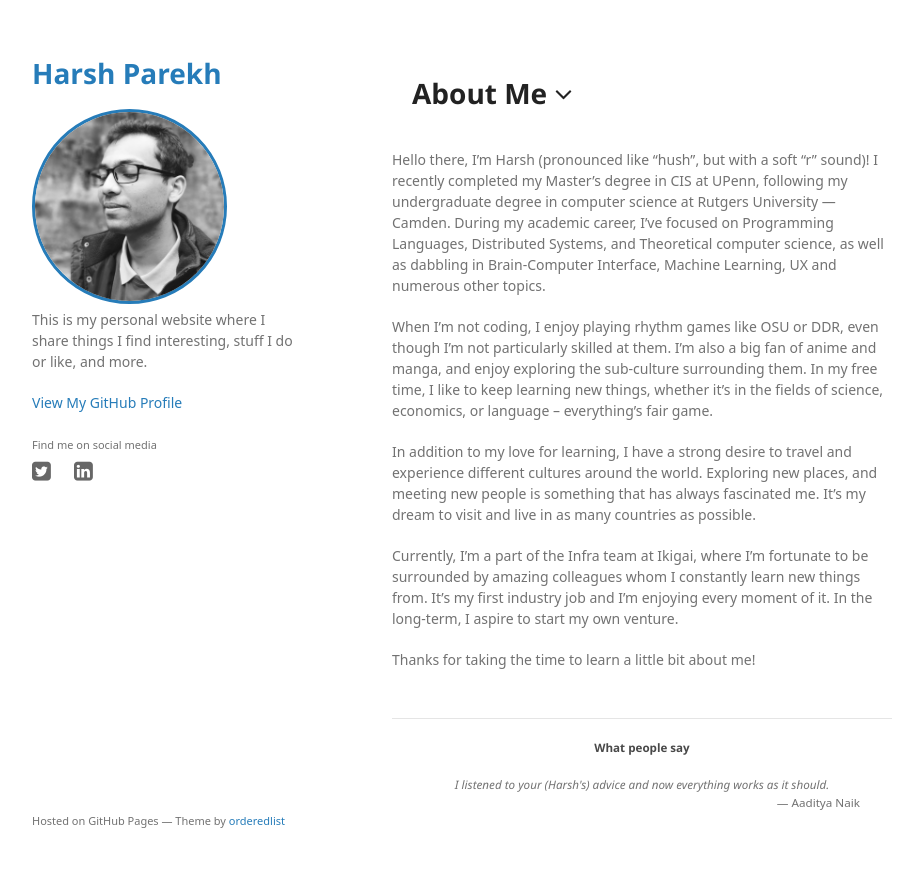
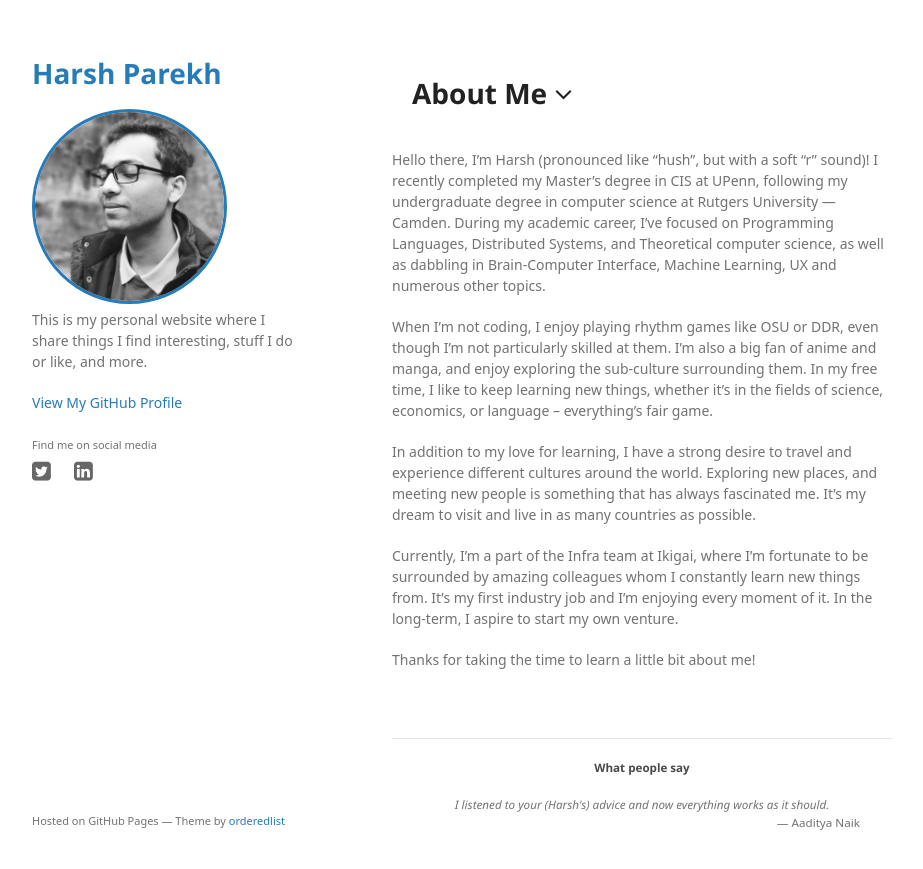
Before and after one commit to hXtreme/hxtreme.github.io, a Jekyll site: the page built from index.md, in a window 1280 px wide. Shown: the top 869 px of the page, without its empty margins (178-1101 px from the left). Built offline with Jekyll 4.4.1, drawn with Linux system fonts in a browser that asks for light colours; some web fonts are replaced; a script that is not in the unit is left out.

Commit message:
Fix main-content targetting css and bottom padding

```diff
--- a/assets/css/style.scss
+++ b/assets/css/style.scss
@@ -3,9 +3,10 @@
 
 @import "{{ site.theme }}";
 
-.main-content {
+#main-content {
   display: flex;
   flex-direction: column;
+  padding-bottom: 0;
 }
 
 #nav {
```
